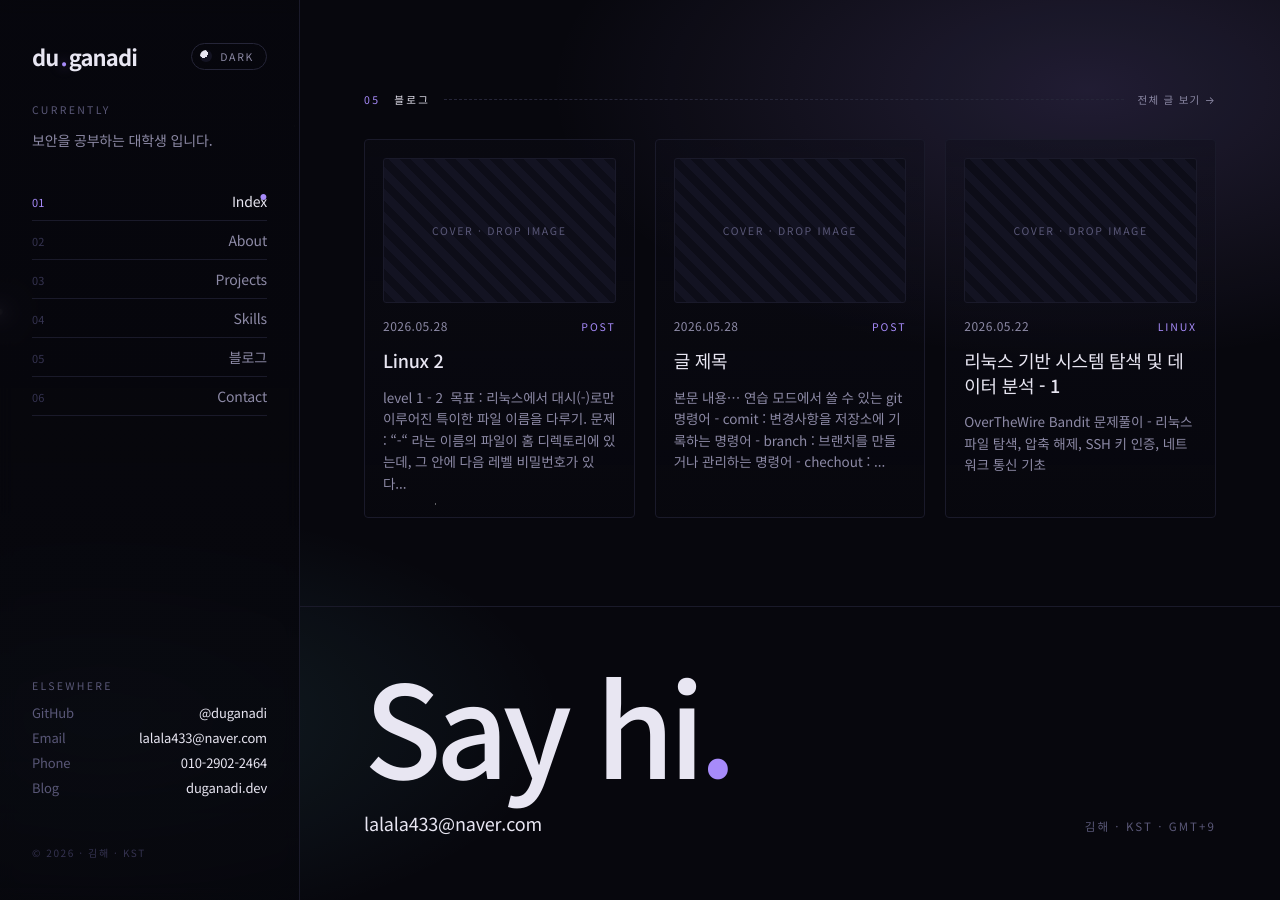
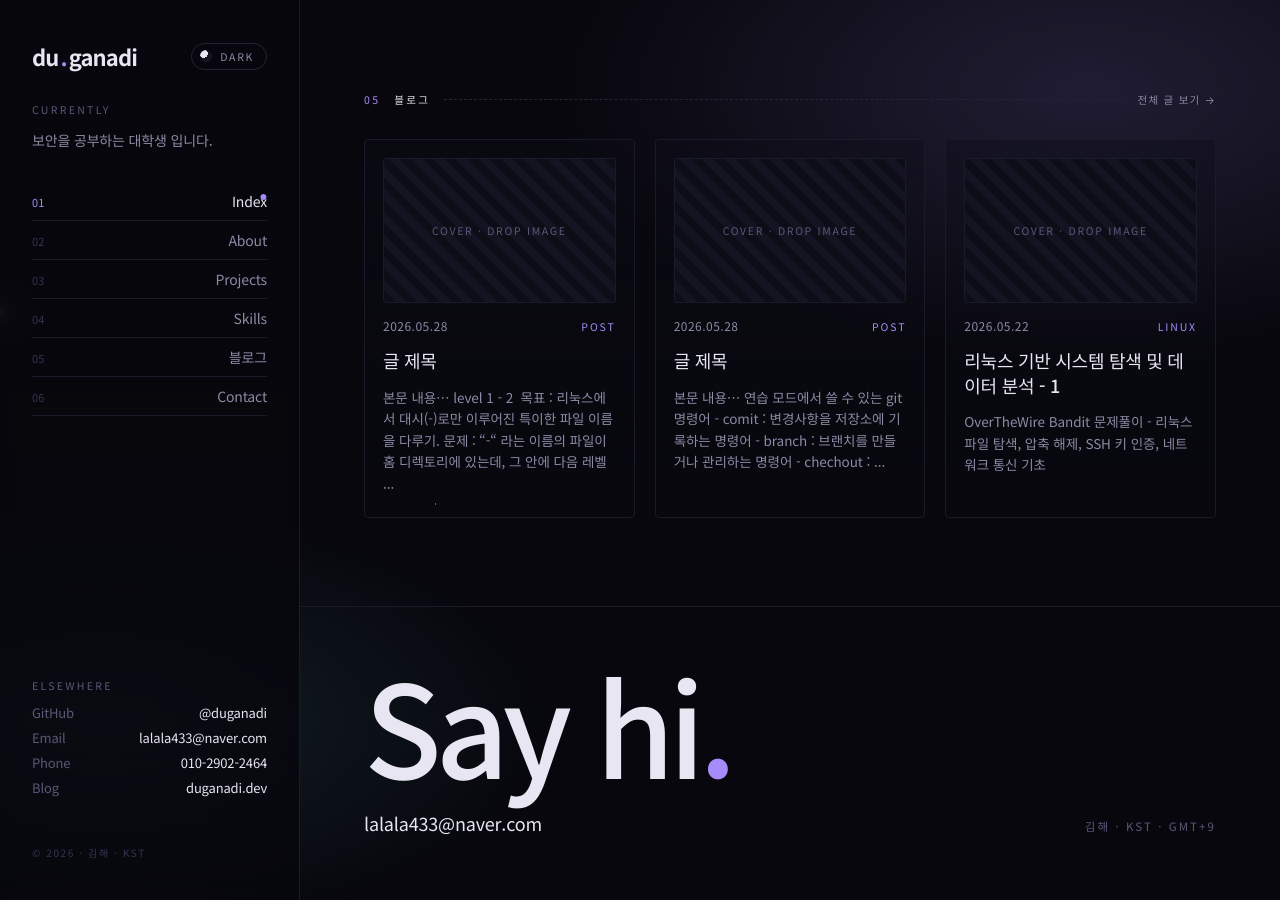
Before and after one commit to duduganadi/duduganadi.github.io, a Jekyll site: the page built from index.html, in a window 1280 px wide and 900 px high, scrolled down 2128 px. Built offline with Jekyll 4.4.1, drawn with Linux system fonts in a browser that asks for light colours.

Commit message:
Update 2026-05-28-linux-2.md

```diff
--- a/_posts/2026-05-28-linux-2.md
+++ b/_posts/2026-05-28-linux-2.md
@@ -1,3 +1,13 @@
+---
+layout: post
+title: "글 제목"
+date: 2026-05-28
+---
+
+본문 내용...
+
+
+
 level 1 - 2
 
 목표 : 리눅스에서 대시(-)로만 이루어진 특이한 파일 이름을 다루기.
```
